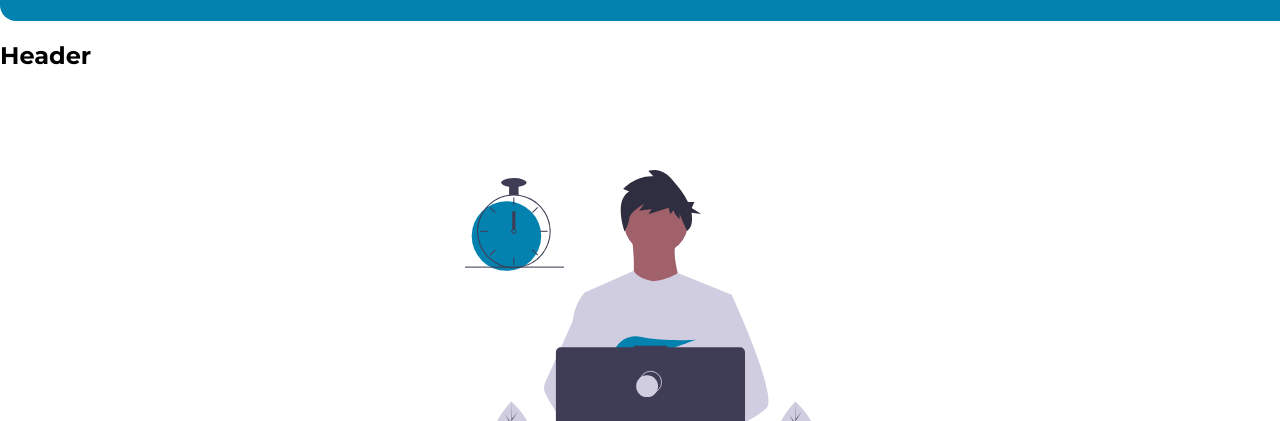
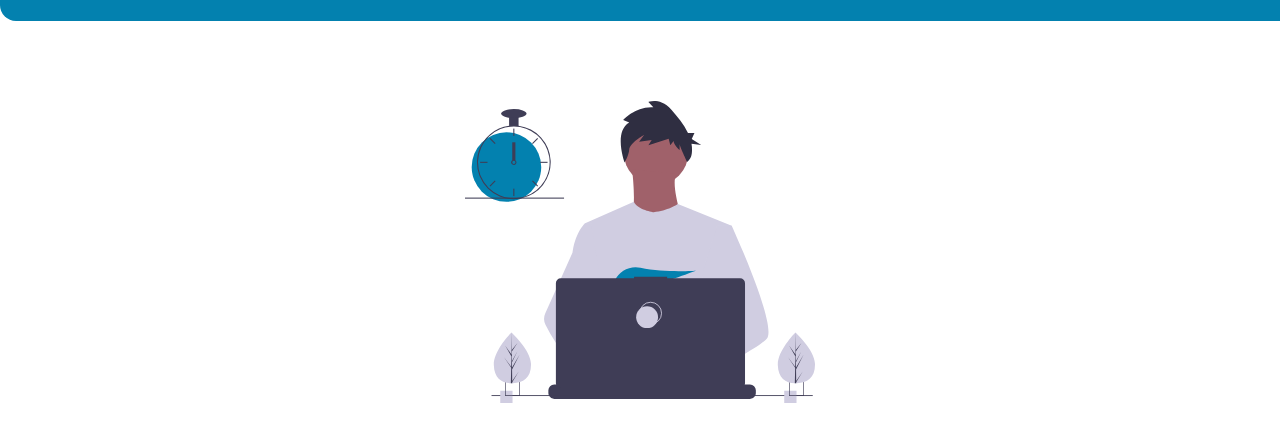
Before and after one commit to mohitrakhade11/my_portfolio, a plain HTML site: page index.html in a window 1280 px wide. Shown: the part 81-502 px from the top of the page. Drawn offline with Linux system fonts and the light colour scheme.

Commit message:
feat:header updated

```diff
--- a/index.html
+++ b/index.html
@@ -23,7 +23,6 @@
             </li>
         </ul>
     </nav>
-    <h2>Header</h2>
     <header class="hero">
         <img class="hero-img" src="images/head.svg" alt="">
         <h1 class="hero-heading">Mohit Rakhade the
```
